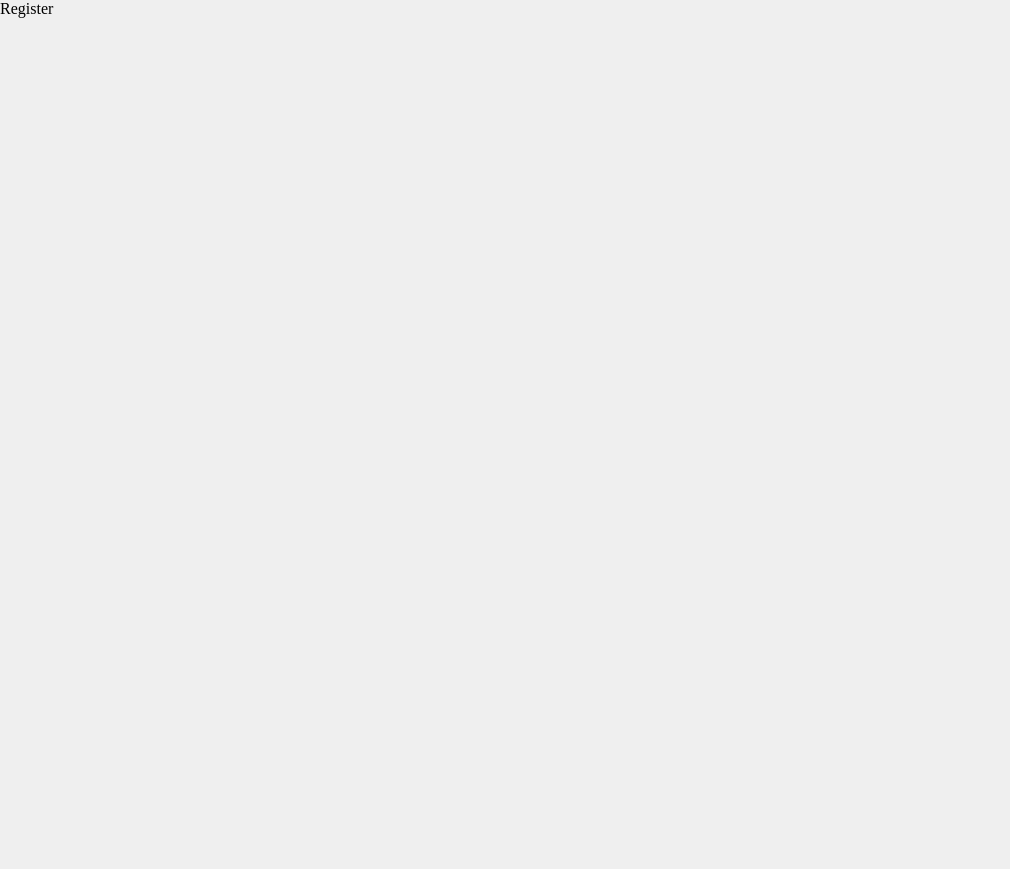
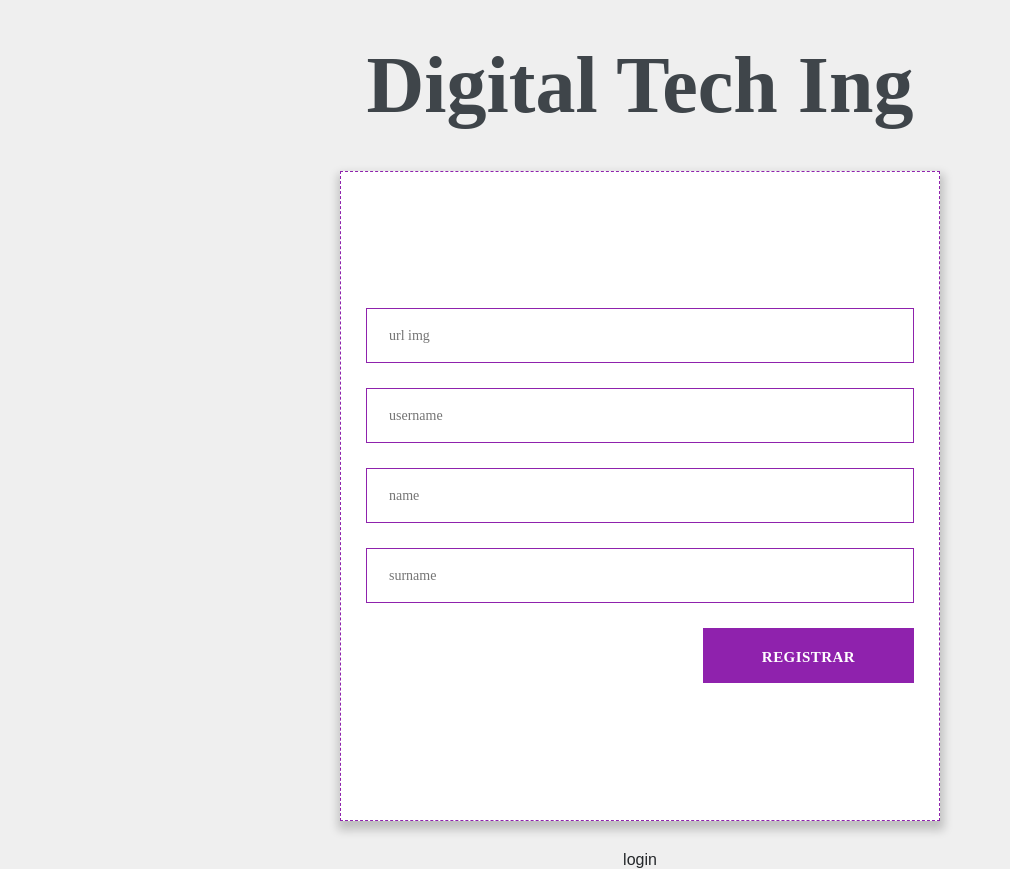
Before and after one commit to jav1er/prueba_zinli, a Next.js app: page /register in a window 1280 px wide. Shown: the whole page, without its empty margins (0-1010 px from the left). Before the commit the page ends 800 px from the top, so only its background shows below. Built offline with nearby package versions, Linux system fonts and the light colour scheme.

Commit message:
Crea parte del registro

```diff
--- a/components/Register/Register.jsx
+++ b/components/Register/Register.jsx
@@ -1,3 +1,144 @@
+import { useState, useEffect } from "react";
+import { useForm } from "react-hook-form";
+import { yupResolver } from "@hookform/resolvers/yup";
+
+import useData from "../../hooks/useData";
+import * as yup from "yup";
+import { useRouter } from "next/router";
+
+const schema = yup
+  .object({
+    avatar: yup.string(),
+    username: yup
+      .string()
+      .required("Este campo es requerido")
+      .min(2, "debe colocar minimo 2 caracteres")
+      .max(20, "Este debe llevar maximo 20 caracteres")
+      .matches(/^[a-zA-Z]+$/, "Solo se admiten letras"),
+    name: yup
+      .string()
+      .required("Este campo es requerido")
+      .min(2, "debe colocar minimo 2 caracteres")
+      .max(20, "Este debe llevar maximo 20 caracteres")
+      .matches(/^[a-zA-Z]+$/, "Solo se admiten letras"),
+    surname: yup
+      .string()
+      .required("Este campo es requerido")
+      .min(2, "debe colocar minimo 2 caracteres")
+      .max(20, "Este debe llevar maximo 20 caracteres")
+      .matches(/^[a-zA-Z]+$/, "Solo se admiten letras"),
+  })
+  .required();
+
 export default function Register() {
-  return <div>Register</div>;
+  const { formRegisterData, setFormRegisterData, setReloadUser } = useData();
+
+  const router = useRouter();
+
+  const goLogin = () => {
+    router.push("/");
+  };
+
+  const {
+    register,
+    handleSubmit,
+    formState: { errors, isValid },
+  } = useForm({
+    mode: "onChange",
+    resolver: yupResolver(schema),
+    defaultValues: {
+      avatar: "",
+      username: "",
+      name: "",
+      surname: "",
+    },
+  });
+
+  useEffect(() => {
+    console.log(errors);
+  }, [errors]);
+
+  const onSubmit = async (data) => {
+    if (isValid) {
+      setFormRegisterData(data);
+      //localStorage.setItem("username", formLoginData.username);
+      localStorage.setItem("userRegister", data);
+      console.log(formRegisterData);
+      setReloadUser((x) => !x);
+    }
+
+    console.log(formRegisterData);
+    // setFormOneData({ ...data, amount })
+    // setFormOneStatus(isValid)
+  };
+
+  return (
+    <>
+      <section className="formSection">
+        <div className="container">
+          <div className="wrapper">
+            <h1 className="title">Digital Tech Ing</h1>
+          </div>
+          <div className="content-register">
+            <form onSubmit={handleSubmit(onSubmit)} className="form-register">
+              <div className="formGroup">
+                <input
+                  placeholder="url img"
+                  className="input"
+                  type="text"
+                  {...register("avatar")}
+                />
+                {errors.avatar?.message && (
+                  <p className="message">{errors.avatar?.message}</p>
+                )}
+              </div>
+
+              <div className="formGroup">
+                <input
+                  placeholder="username"
+                  className="input"
+                  type="text"
+                  {...register("username")}
+                />
+                {errors.username?.message && (
+                  <p className="message">{errors.username?.message}</p>
+                )}
+              </div>
+
+              <div className="formGroup">
+                <input
+                  placeholder="name"
+                  className="input"
+                  type="text"
+                  {...register("name")}
+                />
+                {errors.name?.message && (
+                  <p className="message">{errors.name?.message}</p>
+                )}
+              </div>
+
+              <div className="formGroup">
+                <input
+                  placeholder="surname"
+                  className="input"
+                  type="text"
+                  {...register("surname")}
+                />
+                {errors.surname?.message && (
+                  <p className="message">{errors.surname?.message}</p>
+                )}
+              </div>
+
+              <button disabled={!isValid} type="submit" className="button">
+                Registrar
+              </button>
+            </form>
+            <div className="contentLogin">
+              <span onClick={goLogin}> login </span>
+            </div>
+          </div>
+        </div>
+      </section>
+    </>
+  );
 }
--- a/components/Register/Register.scss
+++ b/components/Register/Register.scss
@@ -0,0 +1,143 @@
+.formSection {
+  .articles {
+    position: relative;
+  }
+
+  .wrapper {
+    position: relative;
+    display: flex;
+    flex-direction: column;
+    align-items: center;
+  }
+
+  .title {
+    font-family: "Caveat-Regular";
+    font-style: normal;
+    font-weight: 700;
+    font-size: 80px;
+    line-height: 38px;
+    text-align: center;
+    color: #3f454a;
+  }
+
+  .brush {
+    position: absolute;
+    bottom: -60px;
+  }
+
+  .content-register {
+    height: auto;
+    .contentLogin {
+      display: flex;
+      justify-content: center;
+      align-items: center;
+      padding-top: 30px;
+      cursor: pointer;
+    }
+  }
+
+  .form-register {
+    height: 650px;
+    display: flex;
+    flex-direction: column;
+    justify-content: center;
+    align-items: center;
+    max-width: 600px;
+    width: 100%;
+    margin: auto;
+    gap: 25px;
+    background: white;
+    padding: 25px;
+    border: 1px $buttom-b dashed;
+    box-shadow: 1px 6px 9px 3px rgb(0 0 0 / 20%);
+  }
+
+  .formGroup {
+    width: 100%;
+  }
+
+  .label {
+    display: block;
+    margin-bottom: 4px;
+    font-family: "OpenSans-Regular";
+    font-style: normal;
+    font-weight: 700;
+    font-size: 13px;
+    line-height: 24px;
+    text-transform: uppercase;
+    color: #24272a;
+  }
+
+  .input {
+    width: 100%;
+    padding: 12px 22px;
+    border: 1px solid #cfcfcf;
+    font-family: "OpenSans-Regular";
+    font-style: normal;
+    font-weight: 400;
+    font-size: 14px;
+    line-height: 24px;
+    color: #3f4544;
+    transition: all 300ms ease;
+    height: 55px;
+    border: 1px solid $buttom-b;
+  }
+
+  .input:focus {
+    outline: none;
+    border-color: #d8ad3d;
+  }
+
+  .input:hover {
+    border-color: #d8ad3d;
+  }
+
+  .message {
+    width: 100%;
+    margin-top: 30px;
+    font-family: "OpenSans-Regular";
+    font-style: normal;
+    font-weight: 700;
+    font-size: 13px;
+    line-height: 24px;
+    text-align: left;
+    color: #b72c2c;
+  }
+
+  .message > * {
+    margin: 0;
+    font-family: inherit;
+    font-style: inherit;
+    font-weight: inherit;
+    font-size: inherit;
+    line-height: inherit;
+    color: inherit;
+  }
+
+  .button {
+    grid-column: 2 / -1;
+    display: inline-block;
+    padding: 14.5px 57.9px;
+    margin-top: 0px;
+    margin-left: auto;
+    border: 0;
+    border-radius: 0;
+    font-family: "OpenSans-Regular";
+    font-style: normal;
+    font-weight: 700;
+    font-size: 15px;
+    line-height: 26px;
+    text-align: center;
+    letter-spacing: 0.03em;
+    text-transform: uppercase;
+    color: white;
+    background-color: $buttom-b;
+    transition: all 300ms ease;
+    border: 1px solid $buttom-b;
+    height: 55px;
+  }
+
+  .button:hover {
+    background-color: #009cd9;
+  }
+}
```
